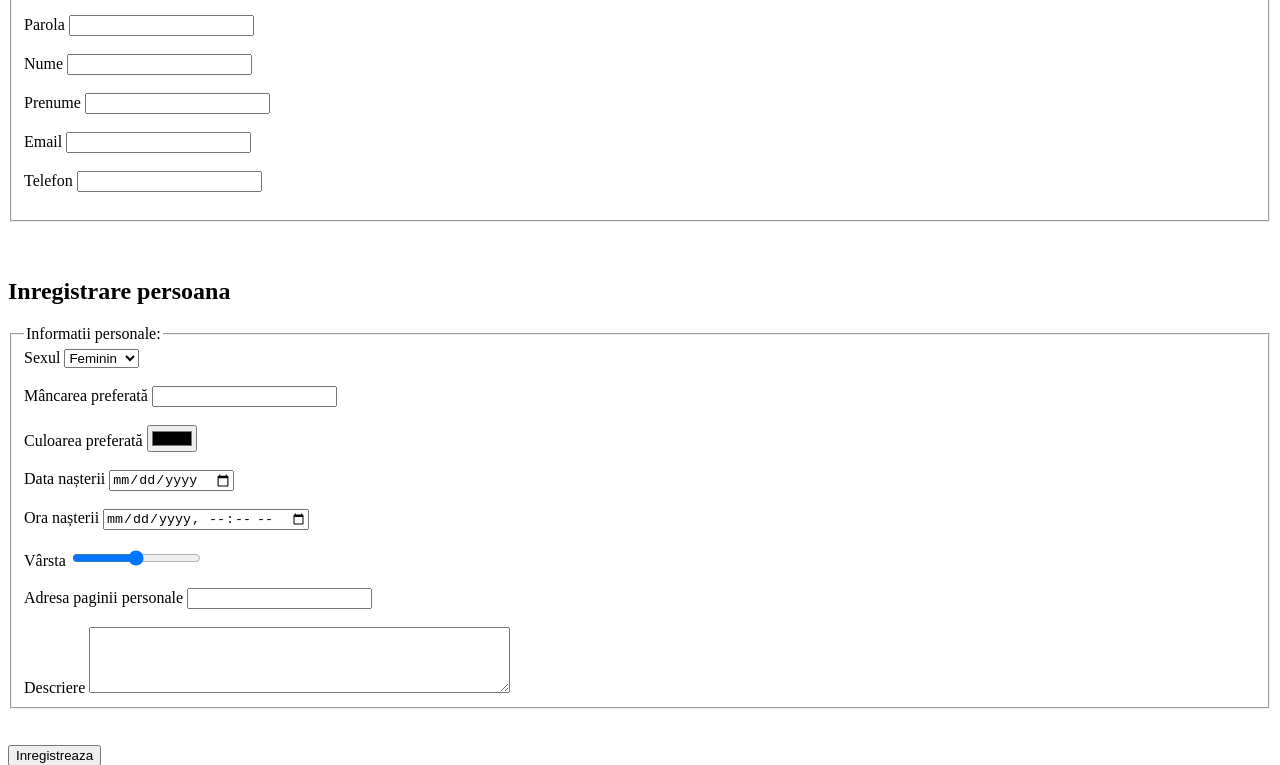
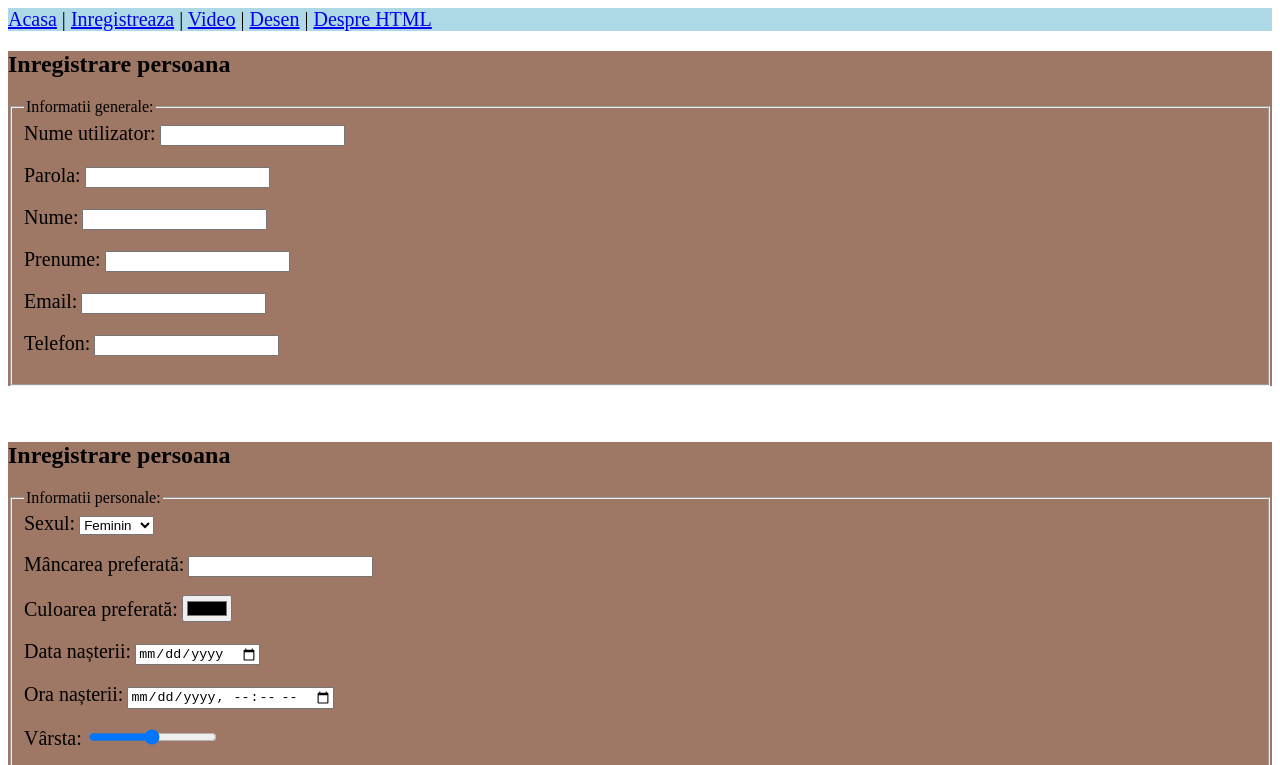
Before and after one commit to horiamalancus/proiect-1-jhoriamalancus, a plain HTML site: page inregistreaza.html in a window 1280 px wide. Shown: the part 140-905 px from the top of the page. Drawn offline with Linux system fonts and the light colour scheme.

Commit message:
Add files via upload

```diff
--- /dev/null
+++ b/css/stil.css
@@ -0,0 +1,43 @@
+p{
+    font-family: "Lucida Console", "Courier New", monospace;
+}
+
+header.despre_html{
+    font-size: 30px;
+    font-family: "Fantasy", "Courier New", monospace;
+    background-color: salmon;
+    text-align: center;
+    margin-top: -40px;
+}
+
+section.inregistreaza{
+    size: 10px;
+    background-color: rgb(158, 119, 101);
+    text-align: justify;
+}
+
+.labelInregistreaza{
+    font-size: 20px;
+}
+
+nav{
+    background-color: lightblue;
+    font-size: 20px;
+}
+
+header.inregistrare{
+    font-size: 30px;
+    font-family: "Fantasy", "Courier New", monospace;
+    background-color: salmon;
+    text-align: center;
+}
+
+section.despre_html{
+    background-color: tan;
+    margin-top: -38px;
+}
+
+section.tabel{
+    background-color:teal;
+    margin-top: -16px;
+}
--- a/inregistreaza.html
+++ b/inregistreaza.html
@@ -3,9 +3,14 @@
     <head>
         <title>Inregistrare persoane</title>
         <meta charset=utf-8>
+        <link rel="stylesheet" href="css/stil.css">
     </head>
 
     <body>
+
+        <header class="inregistrare">
+            <h1>Inregistrare persoane</h1>
+        </header>
 
     <nav>
         <a href="index.html">Acasa</a> |
@@ -15,27 +20,27 @@
          <a href="despre_html.html">Despre HTML</a>
     </nav>
 
-    <section>
+    <section class="inregistreaza">
         <h2>Inregistrare persoana</h2>
         <form>
             <fieldset>
                 <legend>Informatii generale:</legend>
-                <label for="numeutilizator">Nume utilizator</label>
+                <label for="numeutilizator" class="labelInregistreaza">Nume utilizator:</label>
                 <input type="text" id="numeutilizator" name="numeutilizator"><br><br>
 
-                <label for="parola">Parola</label>
+                <label for="parola" class="labelInregistreaza">Parola:</label>
                 <input type="password" id="parola" name="parola"><br><br>
 
-                <label for="nume">Nume</label>
+                <label for="nume" class="labelInregistreaza">Nume:</label>
                 <input type="text" id="nume" name="nume"><br><br>
 
-                <label for="prenume">Prenume</label>
+                <label for="prenume" class="labelInregistreaza">Prenume:</label>
                 <input type="text" id="prenume" name="prenume"><br><br>
 
-                <label for="email">Email</label>
+                <label for="email" class="labelInregistreaza">Email:</label>
                 <input type="email" id="email" name="email"><br><br>
 
-                <label for="telefon">Telefon</label>
+                <label for="telefon" class="labelInregistreaza">Telefon:</label>
                 <input type="text" id="telefon" name="telefon" pattern="[0-9]{3}-[0-9]{2}-[0-9]{3}"><br><br>
             </fieldset>
         </form>
@@ -43,18 +48,18 @@
 
     <br><br>
 
-    <section>
+    <section class="inregistreaza">
         <h2>Inregistrare persoana</h2>
         <form>
             <fieldset>
                 <legend>Informatii personale:</legend>
-                <label for="numeutilizator">Sexul</label>
+                <label for="numeutilizator" class="labelInregistreaza">Sexul:</label>
                 <select name="sex" id="sex">
                     <option value="feminin">Feminin</option>
                     <option value="masculin">Masculin</option>
                   </select><br><br>
 
-                <label for="parola">Mâncarea preferată</label>
+                <label for="parola" class="labelInregistreaza">Mâncarea preferată:</label>
                 <input list="favfood" name="food" id="food">
                 <datalist id="favfood">
                     <option value="Ciorba de burta">
@@ -64,22 +69,22 @@
                     <option value="Branza cu smantana">
                 </datalist><br><br>
 
-                <label for="color">Culoarea preferată</label>
+                <label for="color" class="labelInregistreaza">Culoarea preferată:</label>
                 <input type="color" id="color" name="color"><br><br>
 
-                <label for="data">Data nașterii</label>
+                <label for="data" class="labelInregistreaza">Data nașterii:</label>
                 <input type="date" id="data" name="data"><br><br>
 
-                <label for="time">Ora nașterii</label>
+                <label for="time" class="labelInregistreaza">Ora nașterii:</label>
                 <input type="datetime-local" id="time" name="time"><br><br>
 
-                <label for="age">Vârsta</label>
+                <label for="age" class="labelInregistreaza">Vârsta:</label>
                 <input type="range" id="age" name="age" min="0" max="120"><br><br>
 
-                <label for="personalpage">Adresa paginii personale</label>
+                <label for="personalpage" class="labelInregistreaza">Adresa paginii personale:</label>
                 <input type="url" id="personalpage" name="personalpage"><br><br>
 
-                <label for="describe">Descriere</label>
+                <label for="describe" class="labelInregistreaza">Descriere:</label>
                 <textarea id="describe" name="describe" rows="4" cols="50"></textarea>
             </fieldset>
         </form>
--- /dev/null
+++ b/stil.css
@@ -0,0 +1,4 @@
+p{
+    background-color:  red;
+
+}
```
Also changed, not shown: Desen.html (+1 -0 lines), despre_html.html (+12 -1 lines), index.html (+1 -0 lines), video.html (+1 -0 lines).
